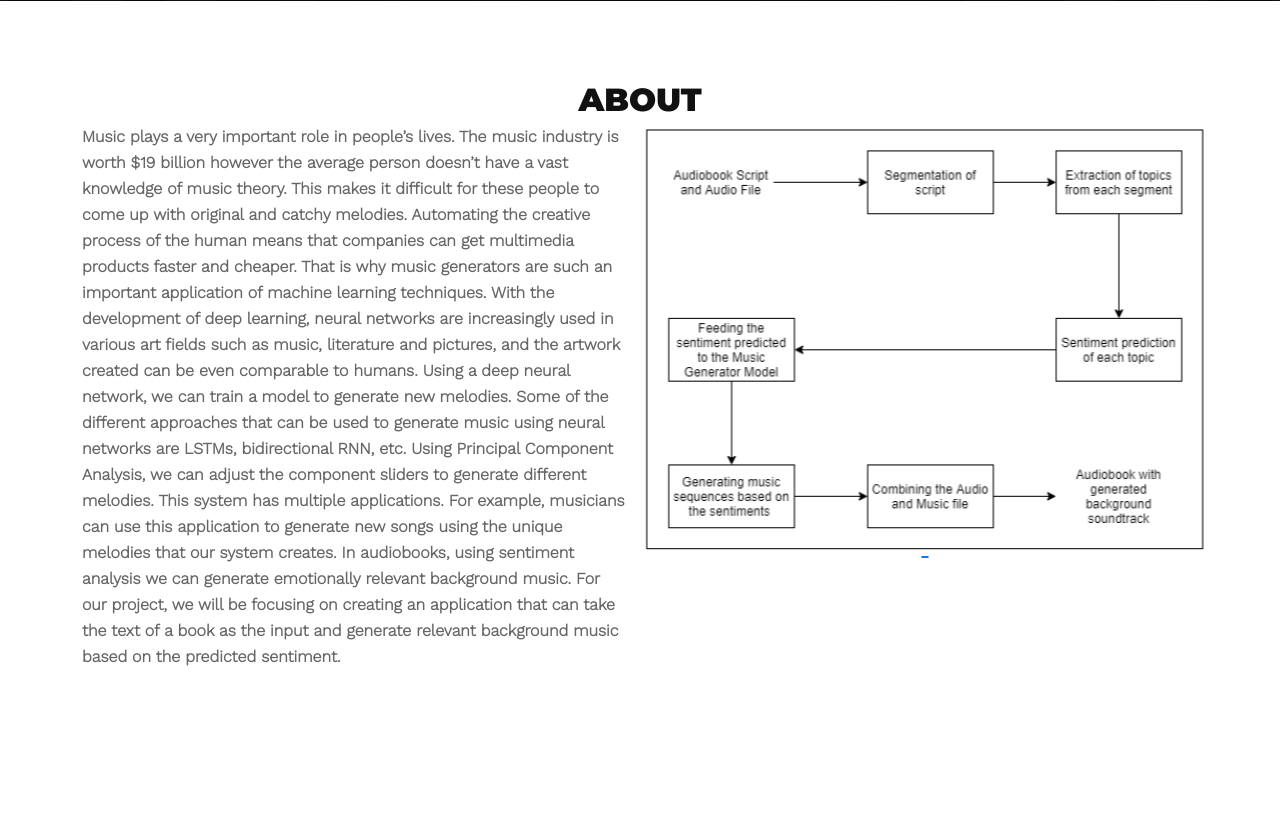
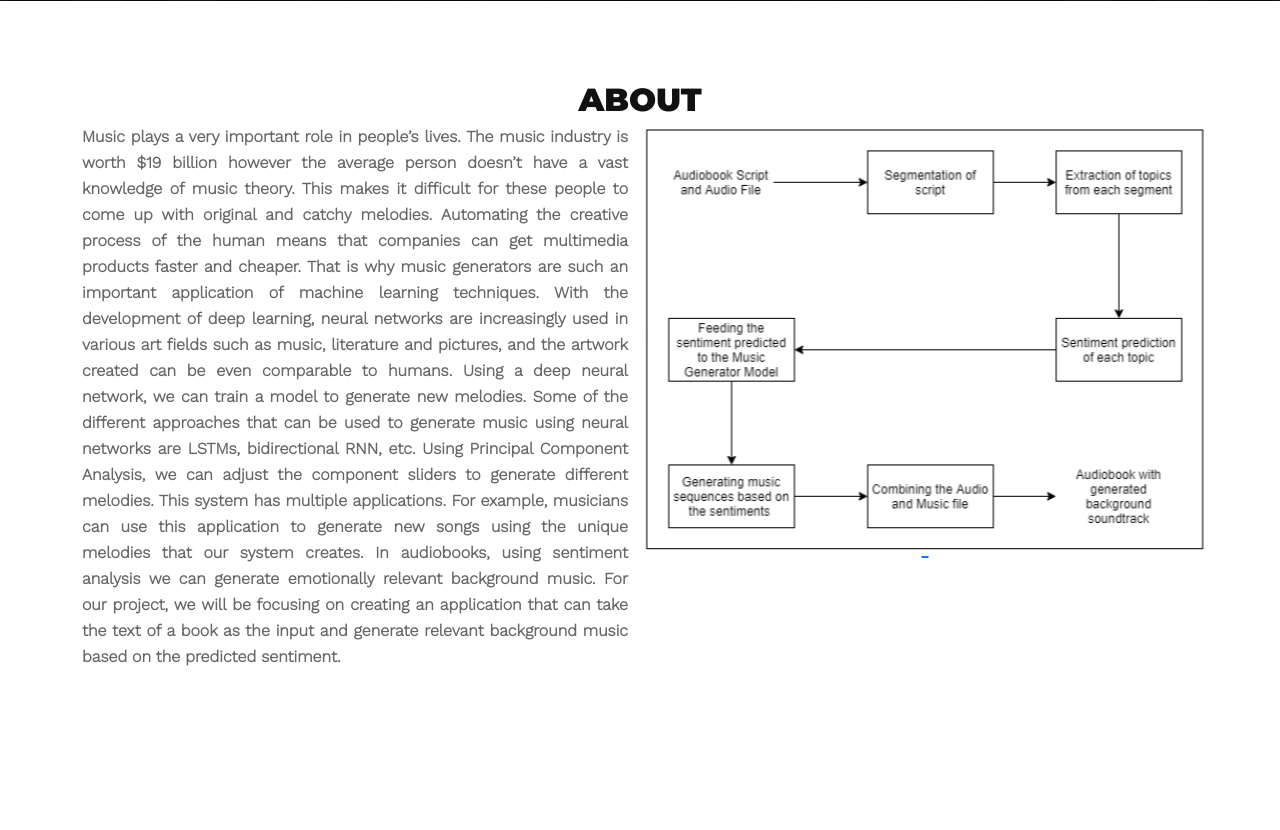
Before and after one commit to jendcruz22/DeepAudiobookTunerApp, a Flask app: page / in a window 1280 px wide. Shown: the part 799-1629 px from the top of the page. Run offline with Flask 2, Linux system fonts and the light colour scheme; parts of the project's set-up code (start-up, migrations or seed data) failed here and were passed over; some libraries are stand-ins or nearby versions.

Commit message:
modified : about section justified

```diff
--- a/templates/index.html
+++ b/templates/index.html
@@ -82,7 +82,7 @@
         </div>
         <div class="row about-container">
           <div class="col-lg-6 content order-lg-1 order-2">
-            <p style="font-weight: 900;">
+            <p style="font-weight: 900; text-align: justify; text-justify: inter-word;">
               Music plays a very important role in people’s lives. The music industry is worth $19 billion
               however the average person doesn’t have a vast knowledge of music theory. This makes it
               difficult for these people to come up with original and catchy melodies. Automating the
```
